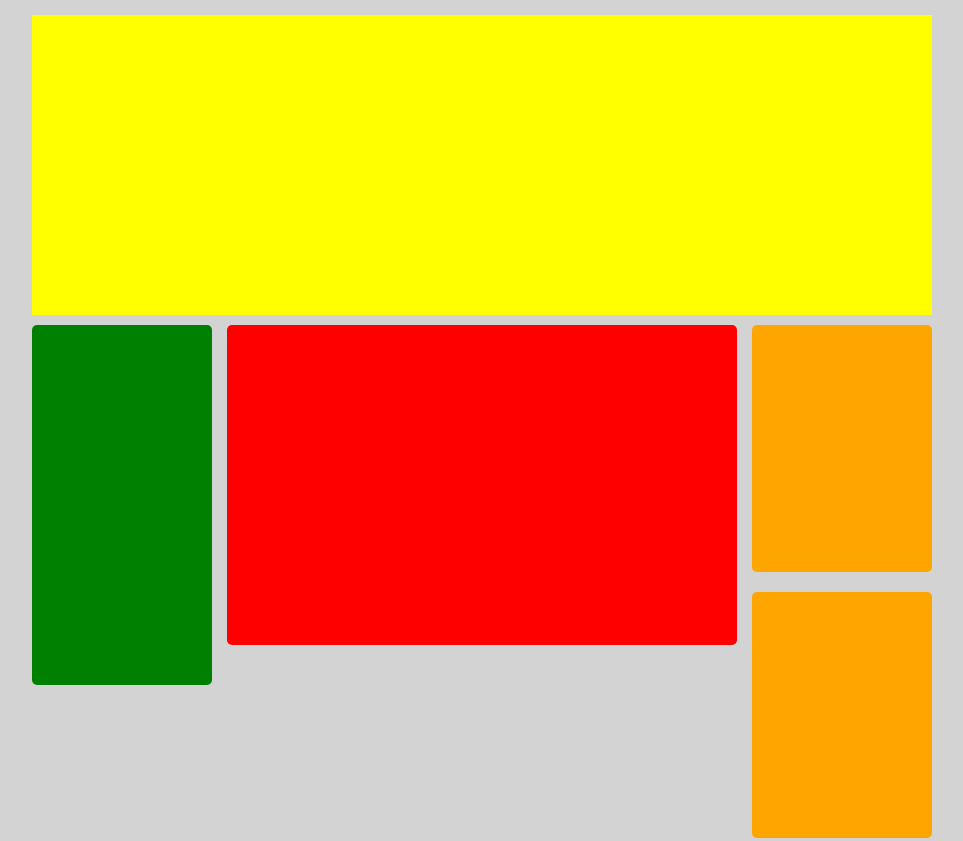
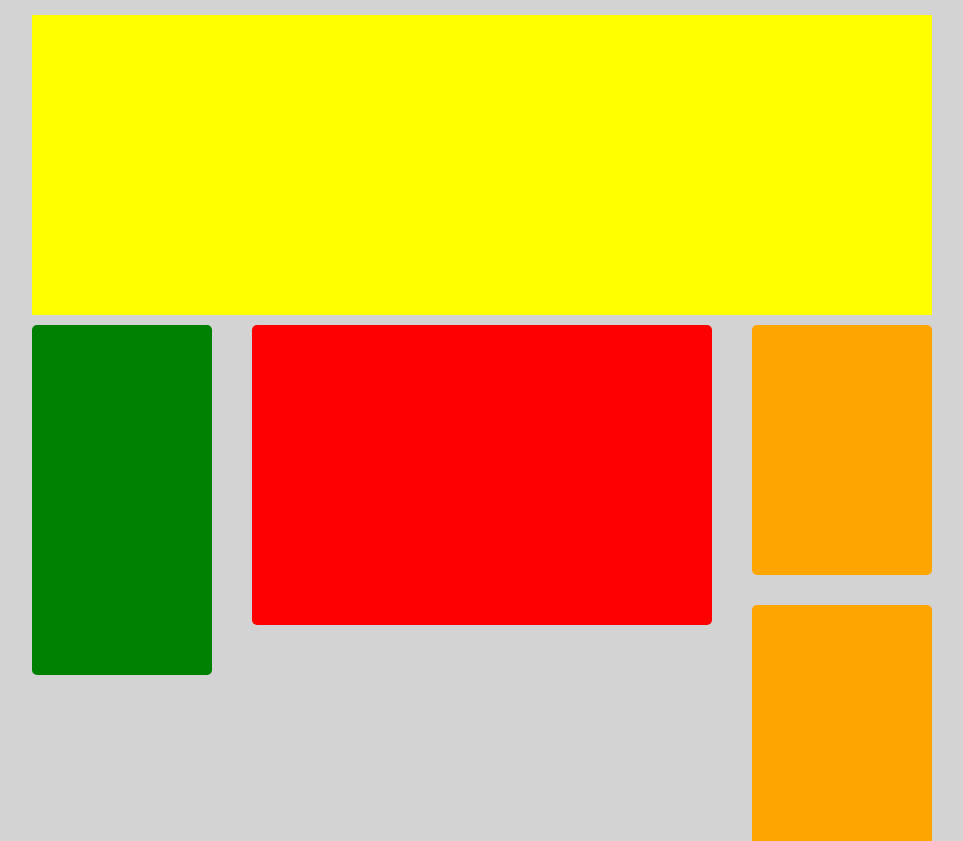
Before and after one commit to carmine-bonavoglia/htmlcss-struttura-wp, a plain HTML site: page index.html in a window 1280 px wide. Shown: the top 841 px of the page, without its empty margins (158-1121 px from the left). Drawn offline with Linux system fonts and the light colour scheme.

Commit message:
Final Structure

```diff
--- a/css/style.css
+++ b/css/style.css
@@ -2,11 +2,6 @@
   margin: 0;
   padding: 0;
   box-sizing: border-box;
-}
-
-.container{
-  width: 900px;
-  margin: auto;
 }
 
 .clearfix::after{
@@ -18,8 +13,14 @@
 .float-left{
   float: left;
 }
+
 body{
   background-color: lightgrey;
+}
+
+.container{
+  width: 900px;
+  margin: auto;
 }
 
 header{
@@ -29,35 +30,32 @@ header{
 }
 
 .container main{
-  height: 100vh;
   margin: 10px 0;
 }
 
 main .col-left{
-  height: 45%;
+  height: 350px;
   width: 20%;
   background-color: green;
   border-radius: 5px;
 }
 
 main .col-center{
-  height: 40%;
-  width: calc(60% - 30px);
-  margin: 0 15px;
+  height: 300px;
+  width: calc(60% - 80px);
+  margin: 0 40px;
   background-color: red;
   border-radius: 5px;
 }
 
 main .col-right{
-  height: calc(33.3333% - 20px);
   width: 20%;
 }
 
-p{
-  height: 100%;
-  width: 100%;
+.block{
+  height: 250px;
   background-color: orange;
-  margin-bottom: 20px;
+  margin-bottom: 30px;
   border-radius: 5px;
 }
 
--- a/index.html
+++ b/index.html
@@ -34,14 +34,14 @@
 
       <!-- Colonna destra -->
       <div class="col-right float-left">
-        <p></p>
-        <p></p>
-        <p></p>
+        <div class="block"></div>
+        <div class="block"></div>
+        <div class="block"></div>
       </div>
       <!-- /Colonna destra -->
 
-  </main>
-  <!-- /Corpo Principale -->
+    </main>
+    <!-- /Corpo Principale -->
 
     <!-- Footer -->
     <footer>
```
